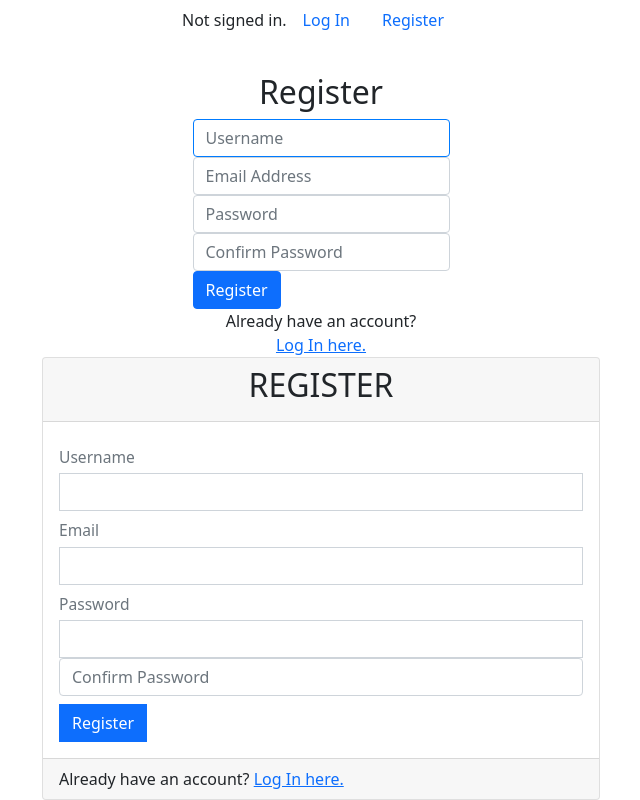
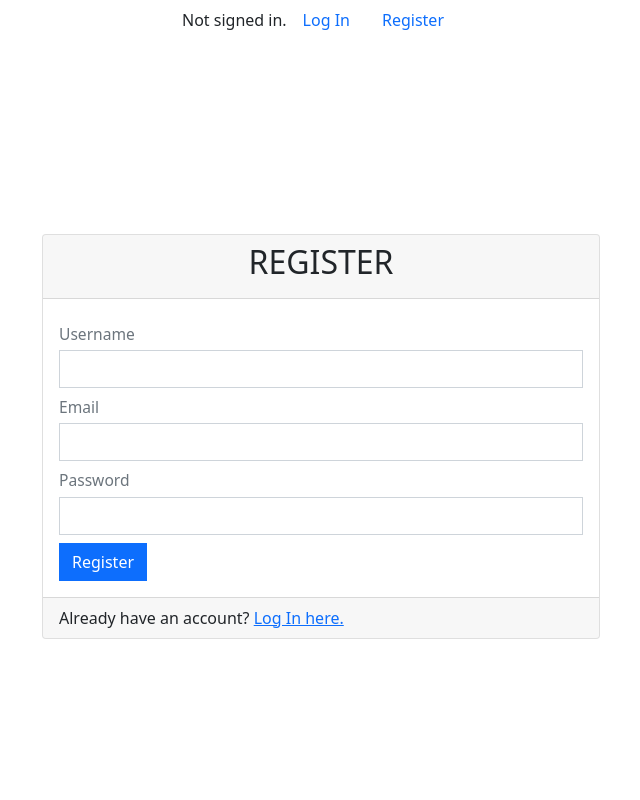
Before and after one commit to sibalonat/newsagency, a Django app: page /management/register/ in a window 1280 px wide. Shown: the whole page, without its empty margins (319-959 px from the left). Run offline with Django 5.2, Linux system fonts and the light colour scheme.

Commit message:
fix: register of user

```diff
--- a/news/static/news/styles.css
+++ b/news/static/news/styles.css
@@ -28,3 +28,7 @@
     object-fit: cover;
     overflow: hidden;
 }
+
+.h-content {
+    height: fit-content;
+}
--- a/user_management/templates/user_management/register.html
+++ b/user_management/templates/user_management/register.html
@@ -1,34 +1,6 @@
 {% extends "user_management/layout.html" %}
 {% load form_tags %}
 {% block body %}
-
-    <h2>Register</h2>
-
-    {% if message %}
-        <div>{{ message }}</div>
-    {% endif %}
-
-    <form method="post">
-        {% csrf_token %}
-        <div class="form-group">
-            <input class="form-control" autofocus type="text" name="username" placeholder="Username">
-        </div>
-        <div class="form-group">
-            <input class="form-control" type="email" name="email" placeholder="Email Address">
-        </div>
-        <div class="form-group">
-            <input class="form-control" type="password" name="password" placeholder="Password">
-        </div>
-        <div class="form-group">
-            <input class="form-control" type="password" name="confirmation" placeholder="Confirm Password">
-        </div>
-        <input class="btn btn-primary" type="submit" value="Register">
-    </form>
-
-    Already have an account?
-    <a href="{% url 'management:login' %}">
-        Log In here.
-    </a>
 
     <div class="card my-auto w-50">
         <div class="card-header">
@@ -64,9 +36,6 @@
               {{ form.password|add_class:"form-control rounded-0" }}
             </div>
             <div class="form-group">
-                <input class="form-control" type="password" name="confirmation" placeholder="Confirm Password">
-            </div>
-            <div class="form-group">
               <button type="submit" class="btn btn-primary rounded-0 mt-2">
                 Register
               </button>
```
Also changed, not shown: news/templates/news/article_detail.html (+7 -1 lines), news/templates/news/index.html (+5 -7 lines), news/views.py (+4 -4 lines), db.sqlite3.
